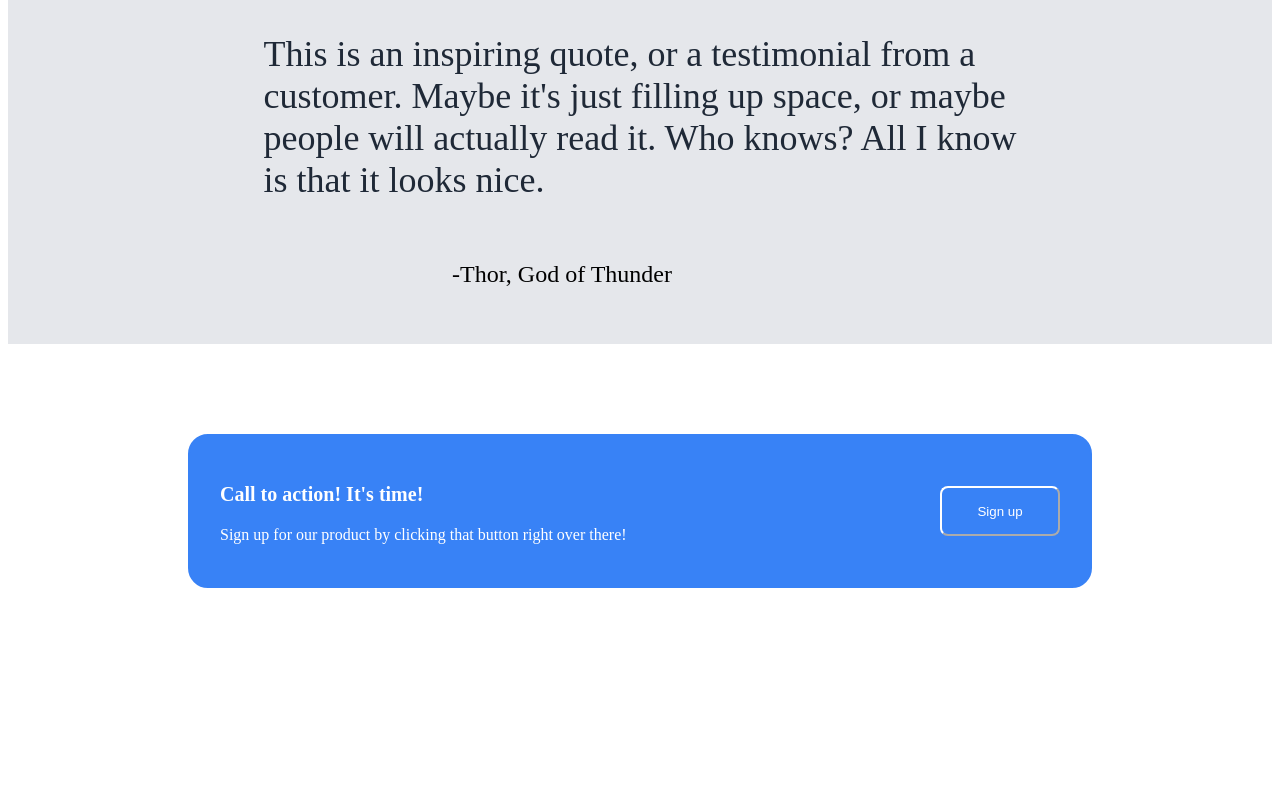
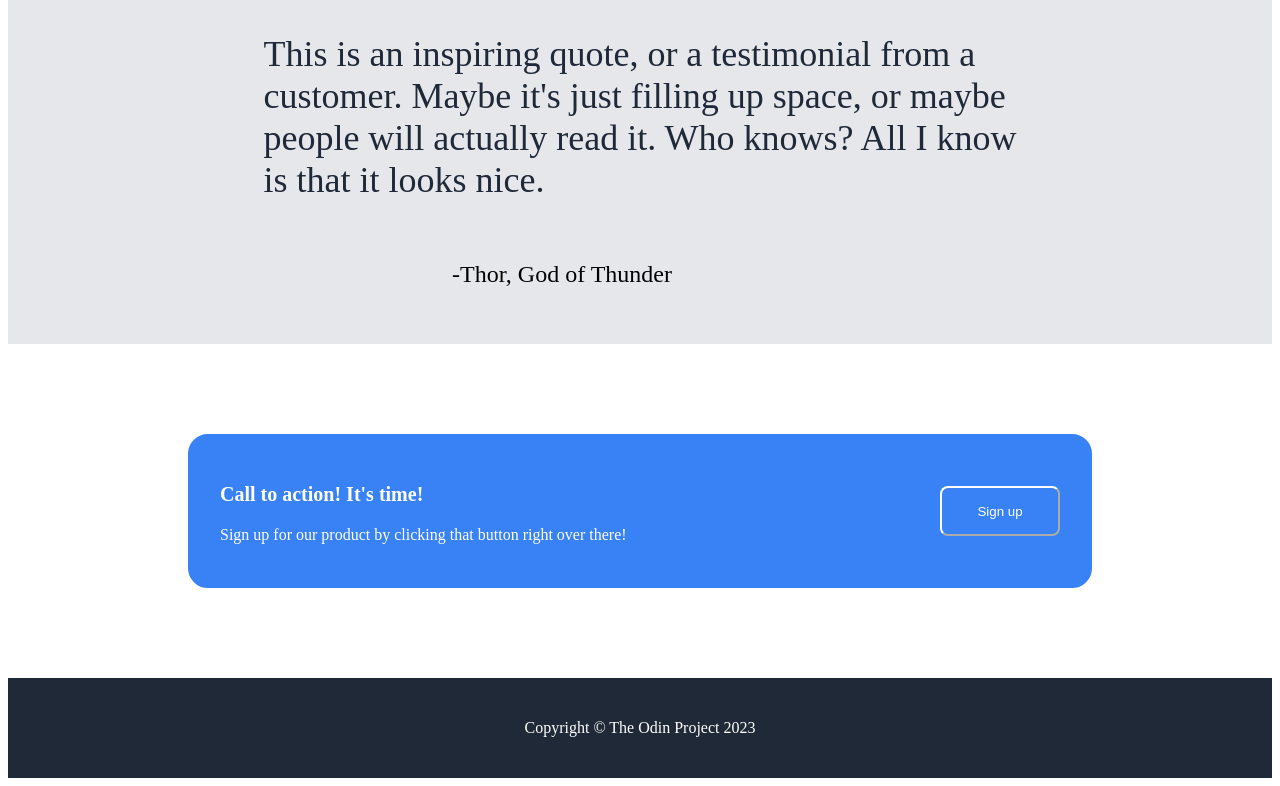
Before and after one commit to Nohuan/landing-page, a plain HTML site: page index.html in a window 1280 px wide. Shown: the part 741-1527 px from the top of the page. Before the commit the page ends 1427 px from the top, so only its background shows below. Drawn offline with Linux system fonts and the light colour scheme.

Commit message:
add footer

```diff
--- a/index.html
+++ b/index.html
@@ -97,5 +97,9 @@
         <button class="third-button">Sign up</button>
       </div>
     </div>
+
+    <div class="footer">
+      <p>Copyright &copy; The Odin Project 2023</p>
+    </div>
   </body>
 </html>
--- a/style.css
+++ b/style.css
@@ -1,6 +1,7 @@
 @import url("https://fonts.googleapis.com/css2?family=Roboto:wght@400;700&display=swap");
 
-.header {
+.header,
+.footer {
     background-color: #1f2937;
 }
 
@@ -141,3 +142,11 @@ img {
 #third-text{
     color: white;
 }
+
+.footer {
+    display: flex;
+    align-items: center;
+    justify-content: center;
+    color: white;
+    padding: 25px 0px;
+}
```
